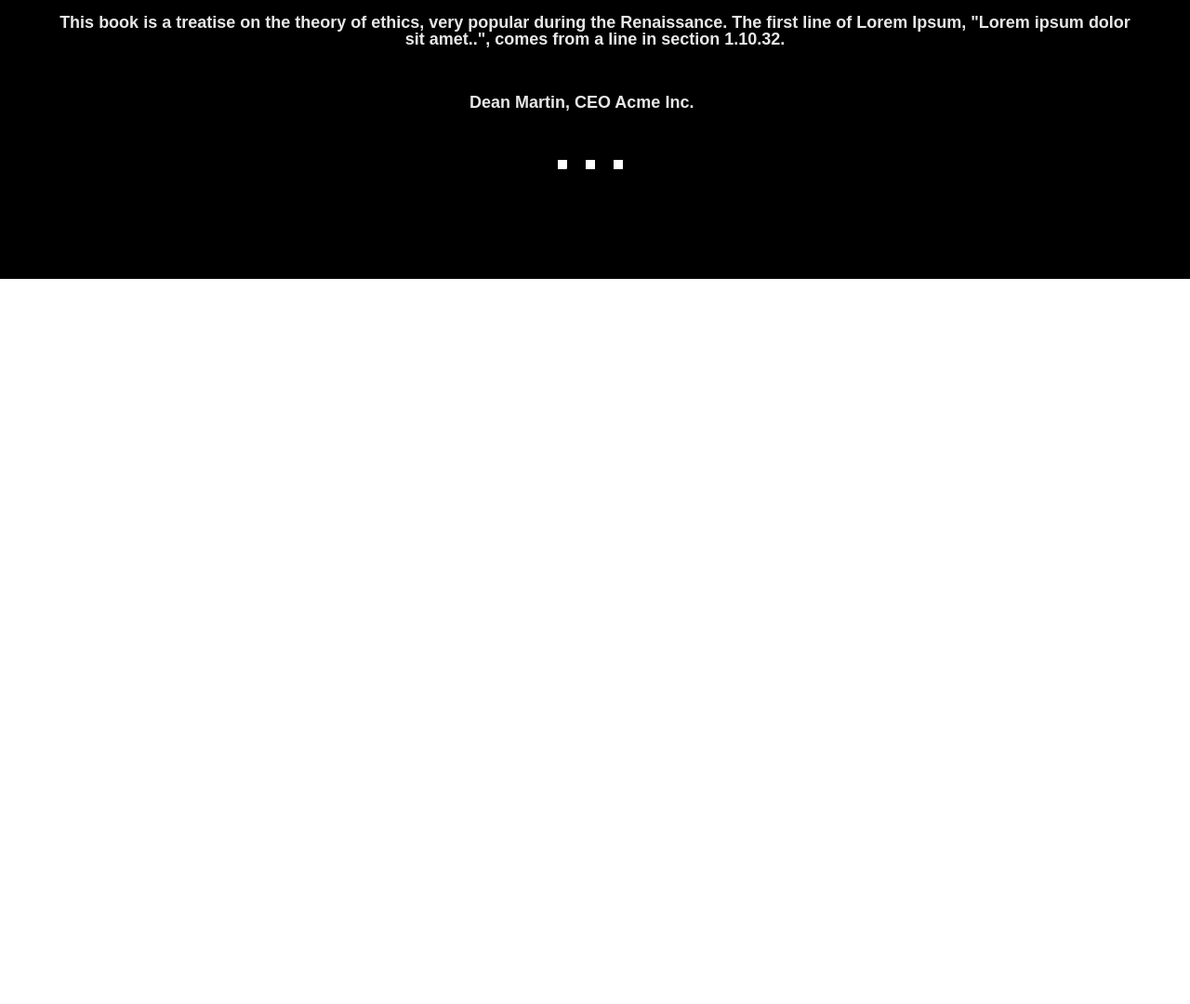
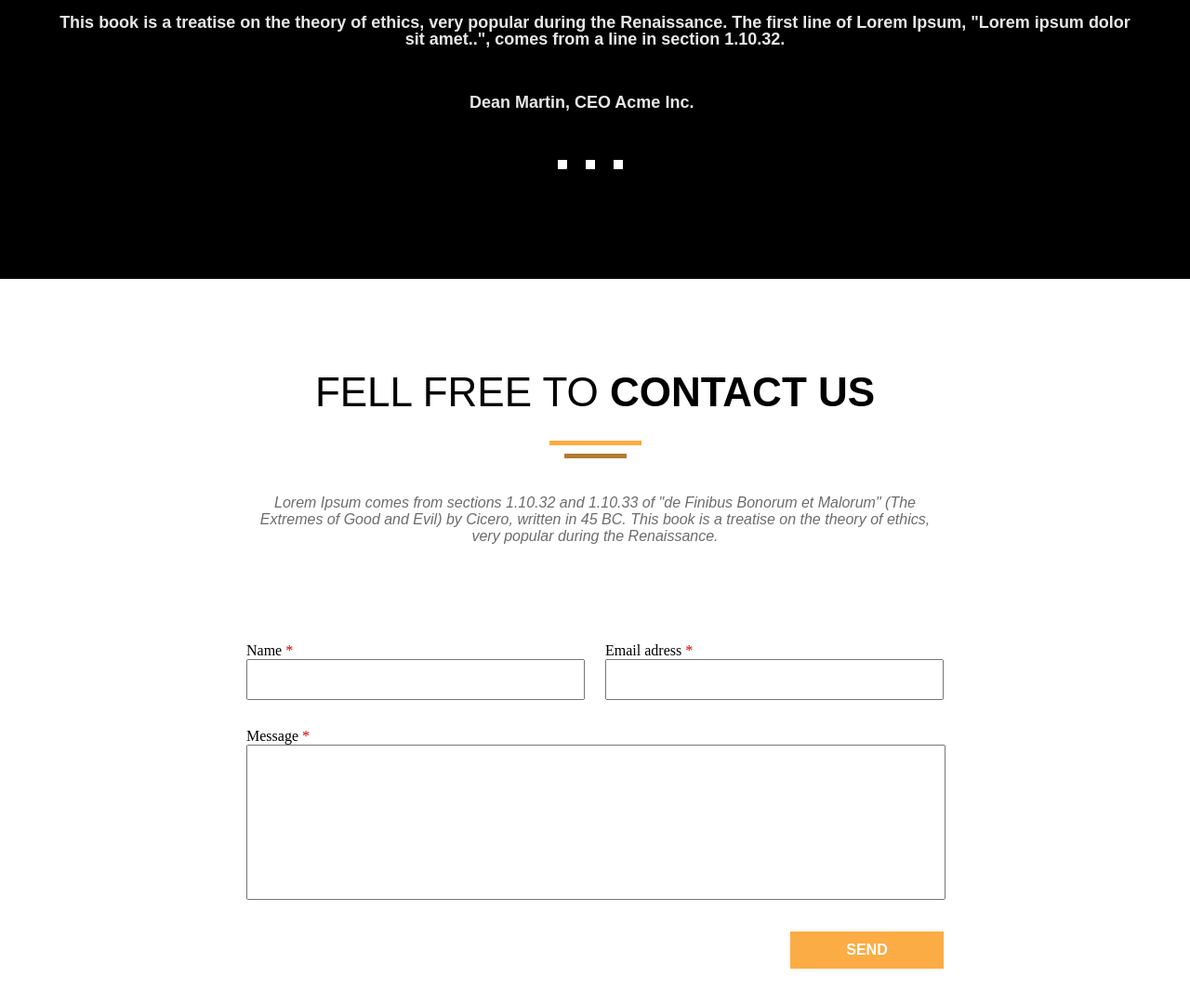
Before and after one commit to kymmyD123/spirit8, a plain HTML site: page index.html in a window 1280 px wide. Shown: the part 4926-6006 px from the top of the page at 93% size. Before the commit the page ends 5226 px from the top, so only its background shows below. Drawn offline with Linux system fonts and the light colour scheme; a web font is replaced by a local one.

Commit message:
addedForm

```diff
--- a/css/style.css
+++ b/css/style.css
@@ -46,6 +46,11 @@
 
 .container {
     width: 1170px;
+    margin: 0 auto;
+}
+
+.center {
+    width: 750px;
     margin: 0 auto;
 }
 
@@ -530,3 +535,54 @@
     font: 600 18px/18px OpenSans, sans-serif;
     color: #e7e7e7;
 }
+
+.contact .title {
+    color: #000;
+}
+
+.form-wrap p span {
+    color: #db0000;
+}
+
+.form-wrap-mail p {
+    width: 360px;
+    margin-left: 22px;
+}
+
+.form-wrap input {
+    width: 360px;
+    height: 40px;
+    margin-bottom: 30px;
+}
+
+.form-wrap-mail p {
+}
+
+.form-wrap-mail input {
+    margin-left: 22px;
+}
+
+.form-wrap textarea {
+    resize: none;
+    width: 100%;
+    height: 165px;
+    margin-bottom: 30px;
+}
+
+.footer-submit-btn {
+    outline: none;
+    border: none;
+    float: right;
+    background: #fcac45;
+    color: #fff;
+    font: 600 16px/16px OpenSans, sans-serif;
+    text-transform: uppercase;
+    width: 165px;
+    height: 40px;
+    cursor: pointer;
+    margin-bottom: 100px;
+}
+
+.footer-submit-btn:hover {
+    background: #d68c3f;
+}
--- a/index.html
+++ b/index.html
@@ -307,8 +307,8 @@
             <div class="slick-js-testimonial">
                 <div class="info-testimonials">
                     <p>This book is a treatise on the theory of ethics, very popular during the
-                    Renaissance. The first line of Lorem Ipsum, "Lorem ipsum dolor sit amet..", comes from a line in
-                    section 1.10.32.</p>
+                        Renaissance. The first line of Lorem Ipsum, "Lorem ipsum dolor sit amet..", comes from a line in
+                        section 1.10.32.</p>
                     <span>Dean Martin, CEO Acme Inc.</span>
                 </div>
                 <div class="info-testimonials">
@@ -317,12 +317,43 @@
                         section 1.10.32.</p>
                     <span>Dean Martin, CEO Acme Inc.</span>
                 </div>
-                <div class="info-testimonials"><p>This book is a treatise on the theory of ethics, very popular during the
+                <div class="info-testimonials"><p>This book is a treatise on the theory of ethics, very popular during
+                    the
                     Renaissance. The first line of Lorem Ipsum, "Lorem ipsum dolor sit amet..", comes from a line in
                     section 1.10.32.</p>
                     <span>Dean Martin, CEO Acme Inc.</span>
                 </div>
             </div>
+        </div>
+    </div>
+    <div class="contact" id="contact">
+        <div class="center clearfix">
+            <h1 class="title">fell free to <strong>contact us</strong></h1>
+            <div class="border-bottom-1"></div>
+            <div class="border-bottom-2"></div>
+            <p class="service-description">Lorem Ipsum comes from sections 1.10.32 and 1.10.33 of "de Finibus Bonorum et
+                Malorum" (The Extremes of Good and Evil) by Cicero, written in 45 BC. This book is a treatise on the
+                theory of ethics, very popular during the Renaissance. </p>
+            <form action="#">
+                <div class="form-wrap left">
+                    <p>Name <span>*</span></p>
+                <input type="text">
+                </div>
+                <div class="form-wrap form-wrap-mail left">
+                    <p>Email adress <span>*</span></p>
+                <input type="text">
+                </div>
+                <div class="form-wrap">
+                    <p>Message <span>*</span></p>
+                    <textarea name="message" id="message"></textarea>
+                </div>
+                <button class="footer-submit-btn" type="submit">Send</button>
+            </form>
+        </div>
+    </div>
+    <div class="footer">
+        <div class="container clearfix">
+
         </div>
     </div>
 </div>
```
